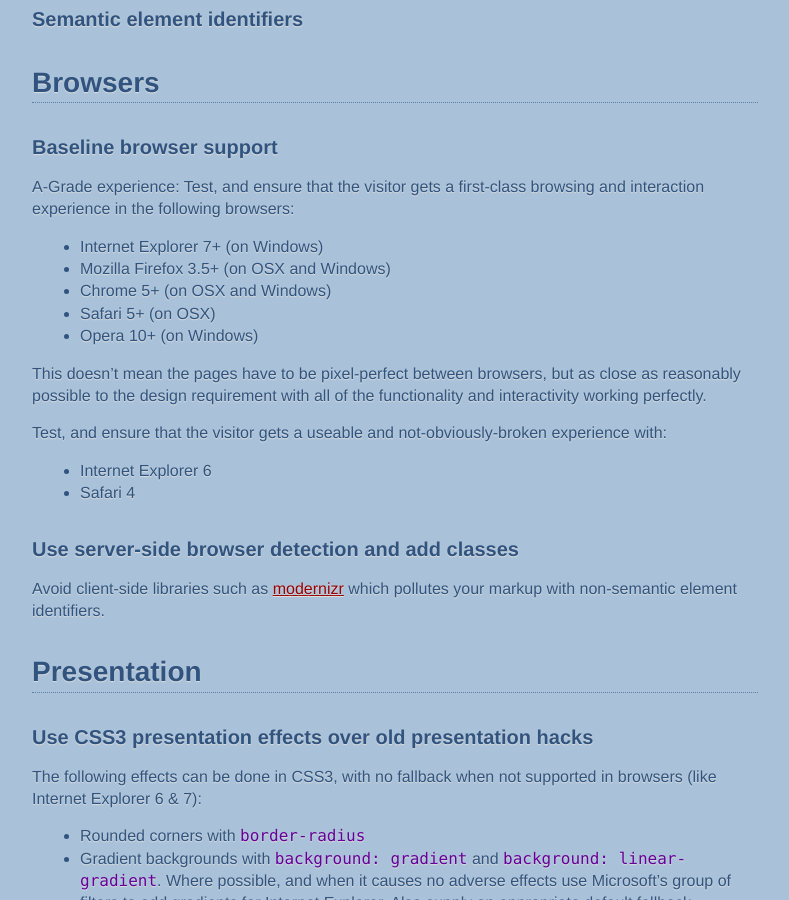
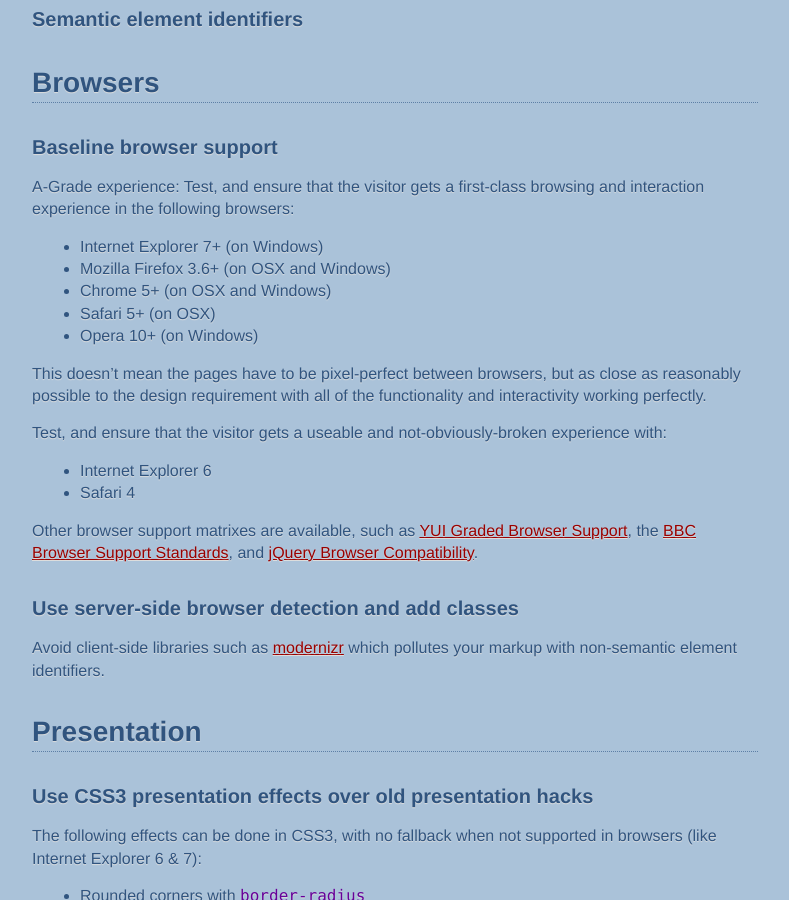
Before and after one commit to nefarioustim/front-end-development-best-practice, a Jekyll site: the page built from index.md, in a window 1280 px wide and 900 px high, scrolled down 629 px. Shown: the whole window, without its empty margins (119-908 px from the left). Built offline with Jekyll 4.4.1, drawn with Linux system fonts in a browser that asks for light colours; Markdown is read by kramdown in place of the engine named in the settings.

Commit message:
References for YUI, BBC and jQuery browser compatibility tables

```diff
--- a/index.md
+++ b/index.md
@@ -39,7 +39,7 @@ In the brave new world of [HTML as a living standard](http://whatwg.org/html), t
 A-Grade experience: Test, and ensure that the visitor gets a first-class browsing and interaction experience in the following browsers:
 
 * Internet Explorer 7+ (on Windows)
-* Mozilla Firefox 3.5+ (on OSX and Windows)
+* Mozilla Firefox 3.6+ (on OSX and Windows)
 * Chrome 5+ (on OSX and Windows)
 * Safari 5+ (on OSX)
 * Opera 10+ (on Windows)
@@ -51,6 +51,7 @@ Test, and ensure that the visitor gets a useable and not-obviously-broken experi
 * Internet Explorer 6
 * Safari 4
 
+Other browser support matrixes are available, such as [YUI Graded Browser Support](http://developer.yahoo.com/yui/articles/gbs/), the [BBC Browser Support Standards](http://www.bbc.co.uk/guidelines/futuremedia/technical/browser_support.shtml#support_table), and [jQuery Browser Compatibility](http://docs.jquery.com/Browser_compatibility).
 
 
 ### Use server-side browser detection and add classes
```
